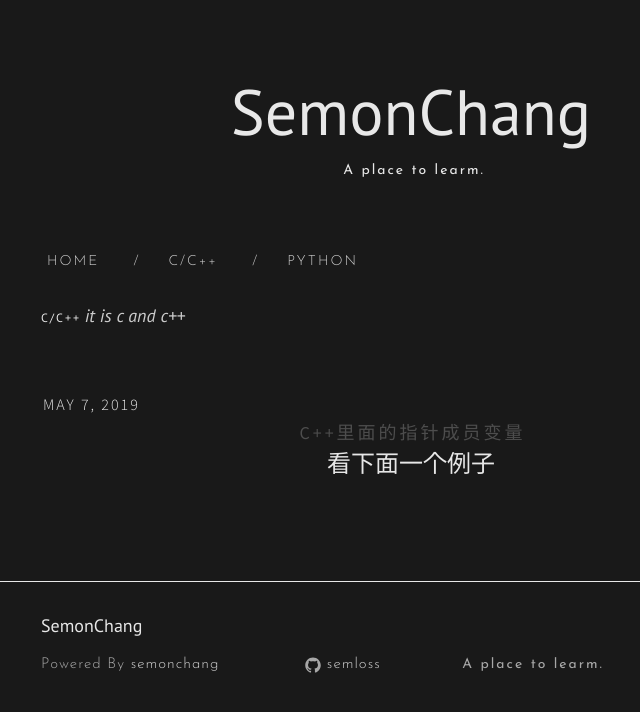
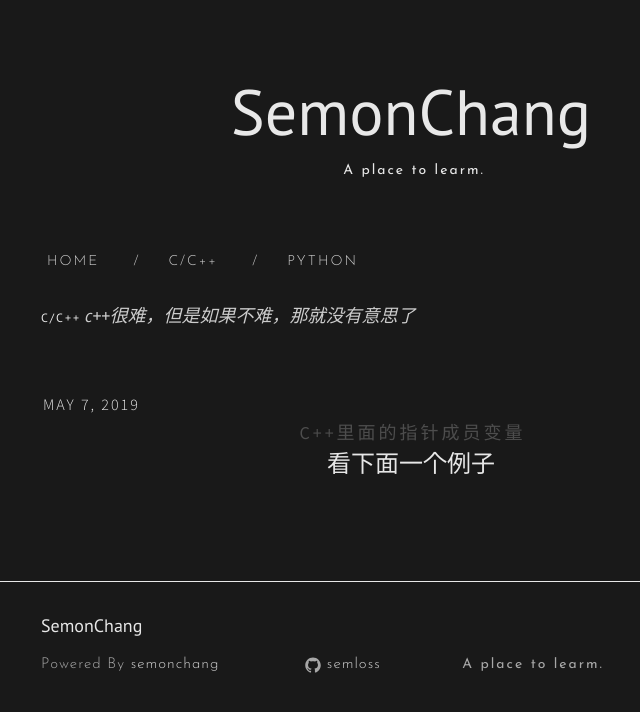
Before and after one commit to Semloss/semloss.github.io, a Jekyll site: the page built from c++.md, in a window 1280 px wide. Shown: the top 712 px of the page, without its empty margins (229-869 px from the left). Built offline with Jekyll 4.4.1, drawn with Linux system fonts in a browser that asks for light colours; nearby versions of some CDN libraries.

Commit message:
modify blog path

```diff
--- a/c++.md
+++ b/c++.md
@@ -1,7 +1,7 @@
 ---
 layout: archive
 title: C/C++
-permalink: /C++/
-category: "C++"
-tagline: "It is C and C++"
+permalink: /C/
+category: "C"
+tagline: "C++很难，但是如果不难，那就没有意思了"
 ---
```
Also changed, not shown: _posts/2019-05-07-指针成员变量的初始化问题.md (+1 -1 lines).
